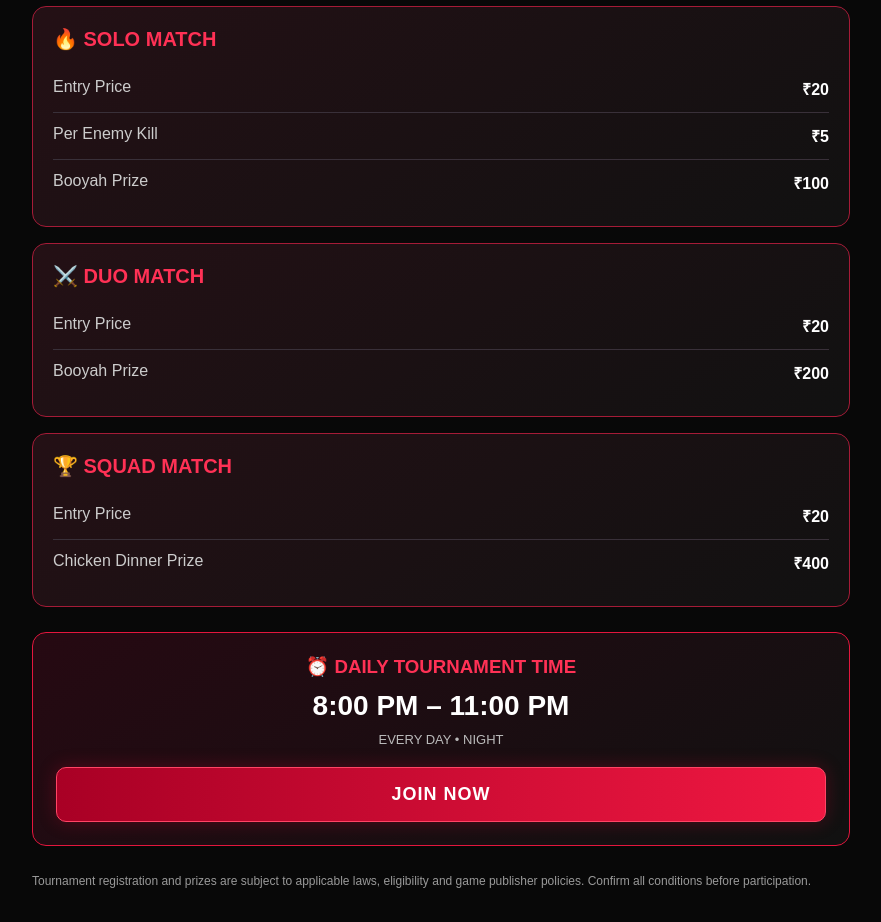
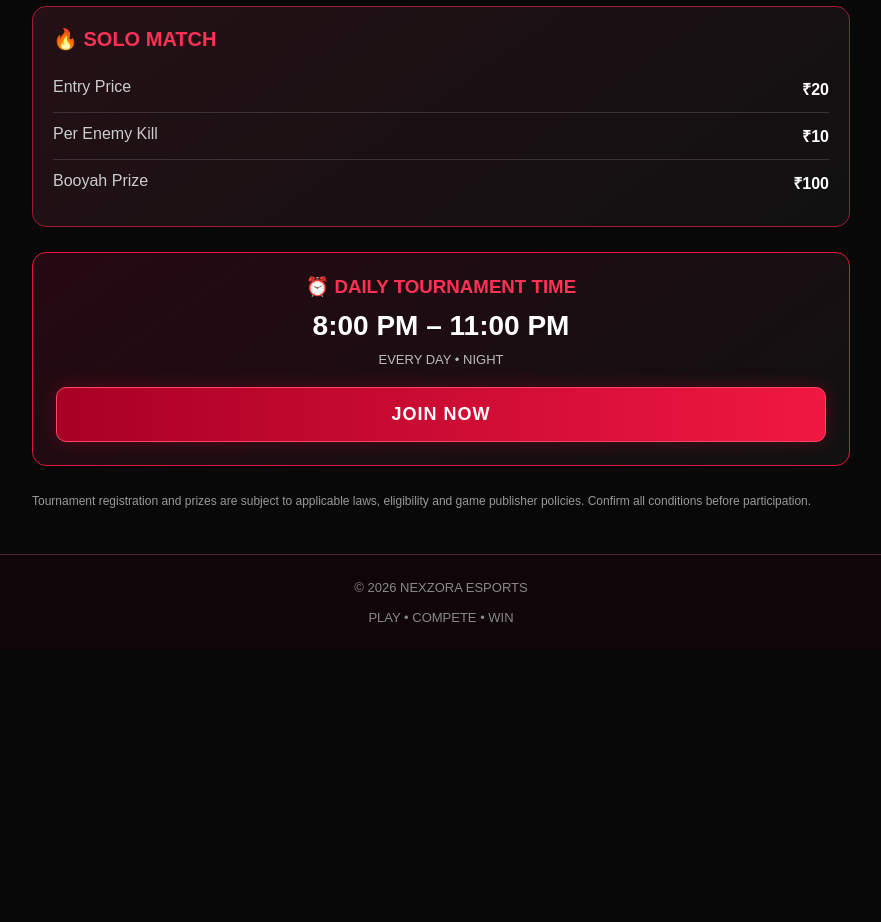
Before and after one commit to pavanchavha4-coder/nexzora-esports-website, a plain HTML site: page index.html in a window 1280 px wide. Shown: the part 1160-2082 px from the top of the page, without its empty margins (199-1080 px from the left). After the commit the page ends 1810 px from the top, so only its background shows below. Drawn offline with Linux system fonts and the light colour scheme.

Commit message:
Modify SOLO MATCH pricing and remove other match types
Updated the price for 'Per Enemy Kill' in SOLO MATCH and removed DUO and SQUAD MATCH sections.

```diff
--- a/index.html
+++ b/index.html
@@ -87,21 +87,10 @@ footer{text-align:center;padding:25px 15px;color:#888;background:#100609;border-
 <div class="price-card">
 <h3>🔥 SOLO MATCH</h3>
 <div class="price-line"><span>Entry Price</span><span class="price">₹20</span></div>
-<div class="price-line"><span>Per Enemy Kill</span><span class="price">₹5</span></div>
+<div class="price-line"><span>Per Enemy Kill</span><span class="price">₹10</span></div>
 <div class="price-line"><span>Booyah Prize</span><span class="price">₹100</span></div>
 </div>
 
-<div class="price-card">
-<h3>⚔️ DUO MATCH</h3>
-<div class="price-line"><span>Entry Price</span><span class="price">₹20</span></div>
-<div class="price-line"><span>Booyah Prize</span><span class="price">₹200</span></div>
-</div>
-
-<div class="price-card">
-<h3>🏆 SQUAD MATCH</h3>
-<div class="price-line"><span>Entry Price</span><span class="price">₹20</span></div>
-<div class="price-line"><span>Chicken Dinner Prize</span><span class="price">₹400</span></div>
-</div>
 
 <div class="time-card">
 <h3>⏰ DAILY TOURNAMENT TIME</h3>
```
